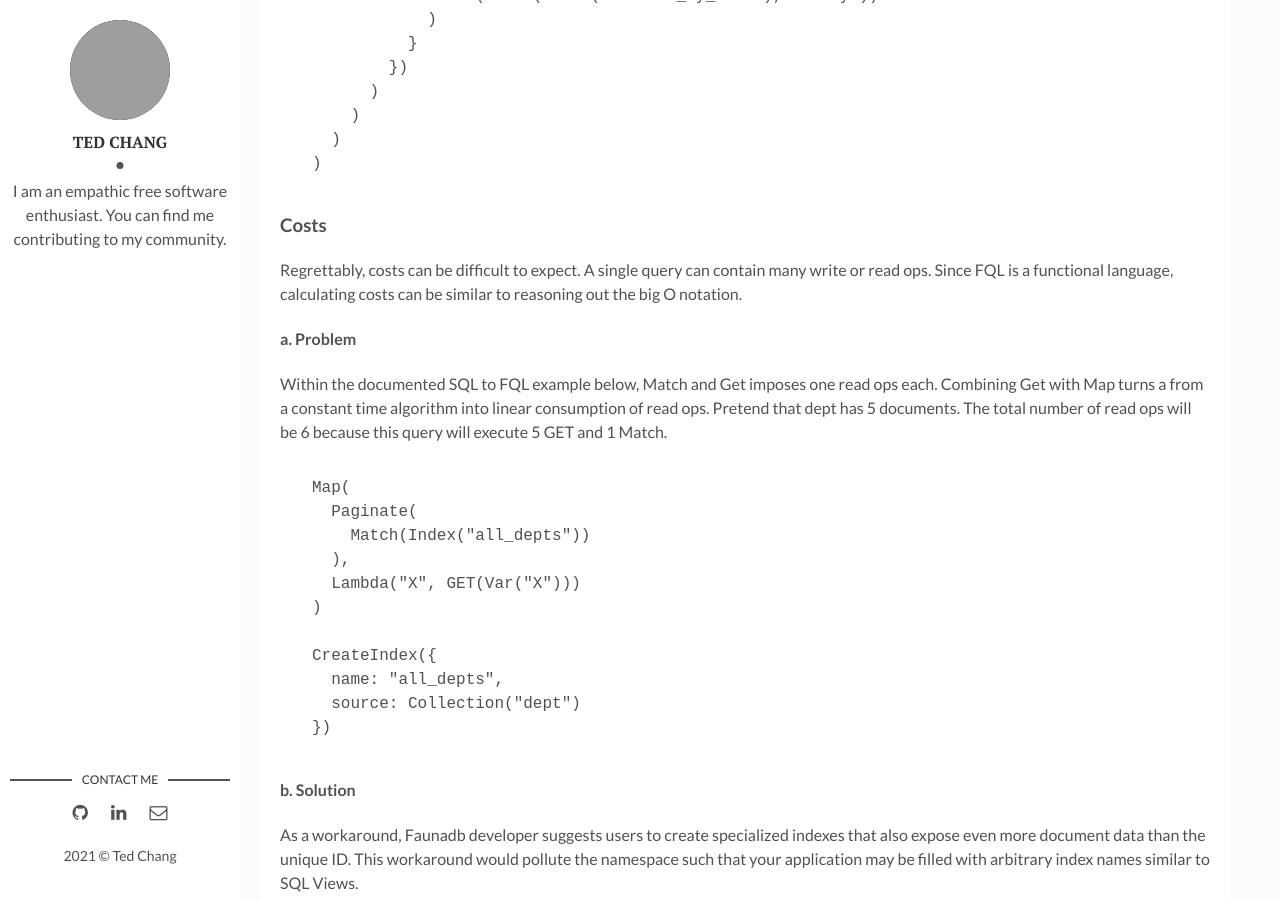
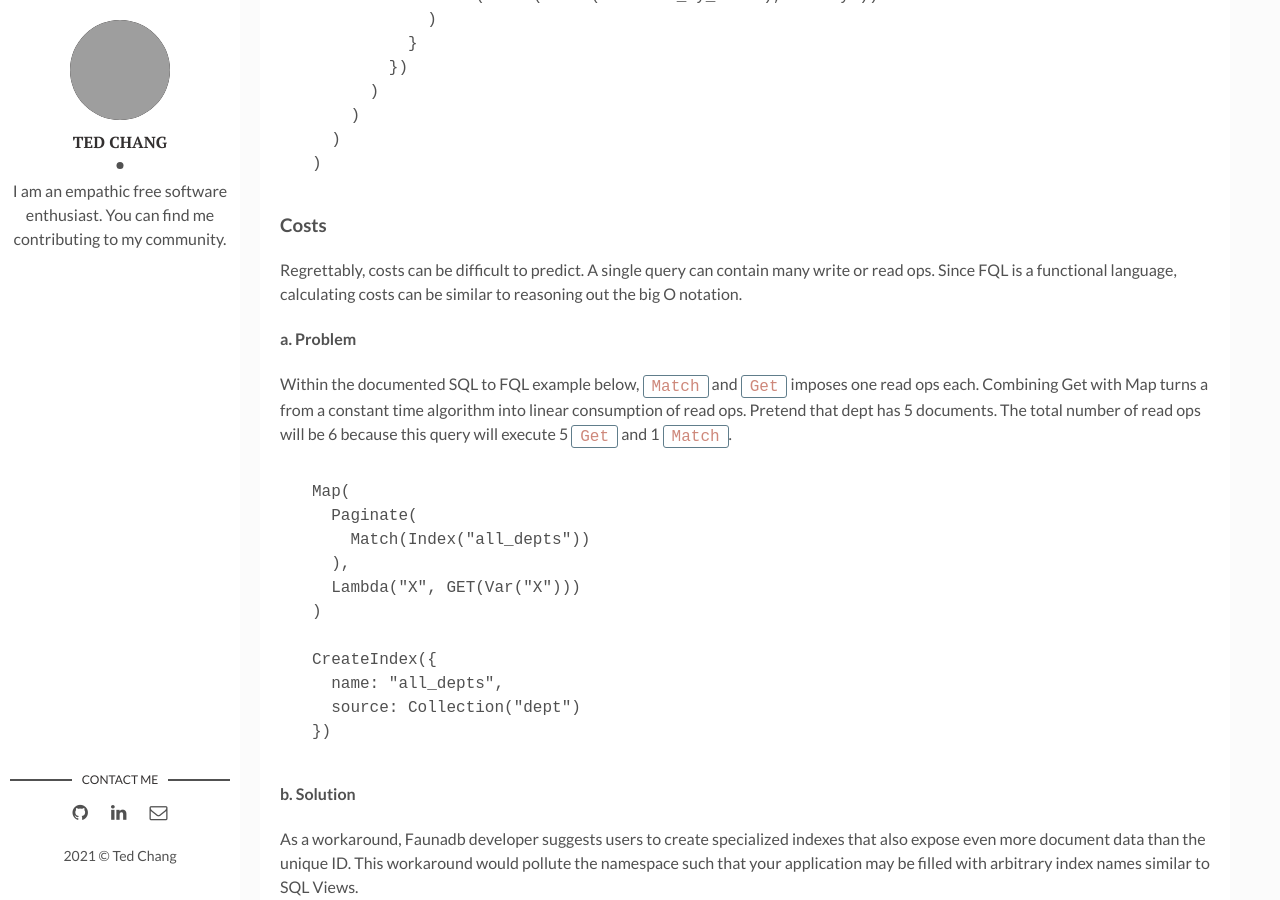
Before and after one commit to hungrymonkey/hungrymonkey.github.io, a Jekyll site: the page built from _posts/2021-08-10-auction-crud-app-cloudflare-and-faunadb.markdown, in a window 1280 px wide and 900 px high, scrolled down 7741 px. Built offline with Jekyll 4.4.1, drawn with Linux system fonts in a browser that asks for light colours; some of the changed text lies outside the part shown; grey boxes are pictures that could not be loaded.

Commit message:
change a few words

````diff
--- a/_posts/2021-08-10-auction-crud-app-cloudflare-and-faunadb.markdown
+++ b/_posts/2021-08-10-auction-crud-app-cloudflare-and-faunadb.markdown
@@ -215,11 +215,11 @@ Let(
 
 ### Costs
 
-Regrettably, costs can be difficult to expect. A single query can contain many write or read ops. Since FQL is a functional language, calculating costs can be similar to reasoning out the big O notation.
+Regrettably, costs can be difficult to predict. A single query can contain many write or read ops. Since FQL is a functional language, calculating costs can be similar to reasoning out the big O notation.
 
 #### a. Problem
 
-Within the documented SQL to FQL example below, Match and Get imposes one read ops each. Combining Get with Map turns a from a constant time algorithm into linear consumption of read ops. Pretend that dept has 5 documents. The total number of read ops will be 6 because this query will execute 5 GET and 1 Match.
+Within the documented SQL to FQL example below, `Match` and `Get` imposes one read ops each. Combining Get with Map turns a from a constant time algorithm into linear consumption of read ops. Pretend that dept has 5 documents. The total number of read ops will be 6 because this query will execute 5 `Get` and 1 `Match`.
 
 ```FQL
 Map(
````
Also changed, not shown: other parts of _posts/2021-08-10-auction-crud-app-cloudflare-and-faunadb.markdown (+1 -1 lines).
